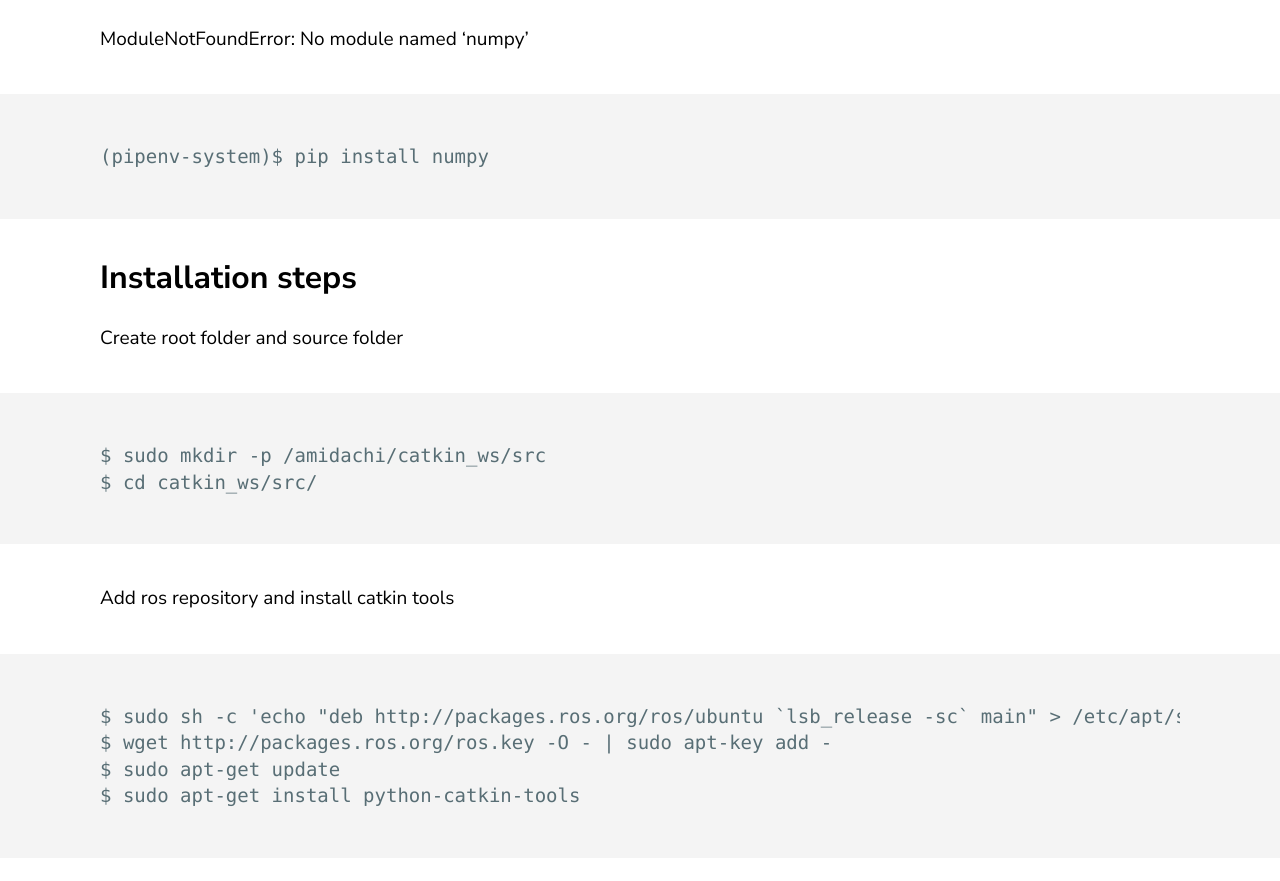
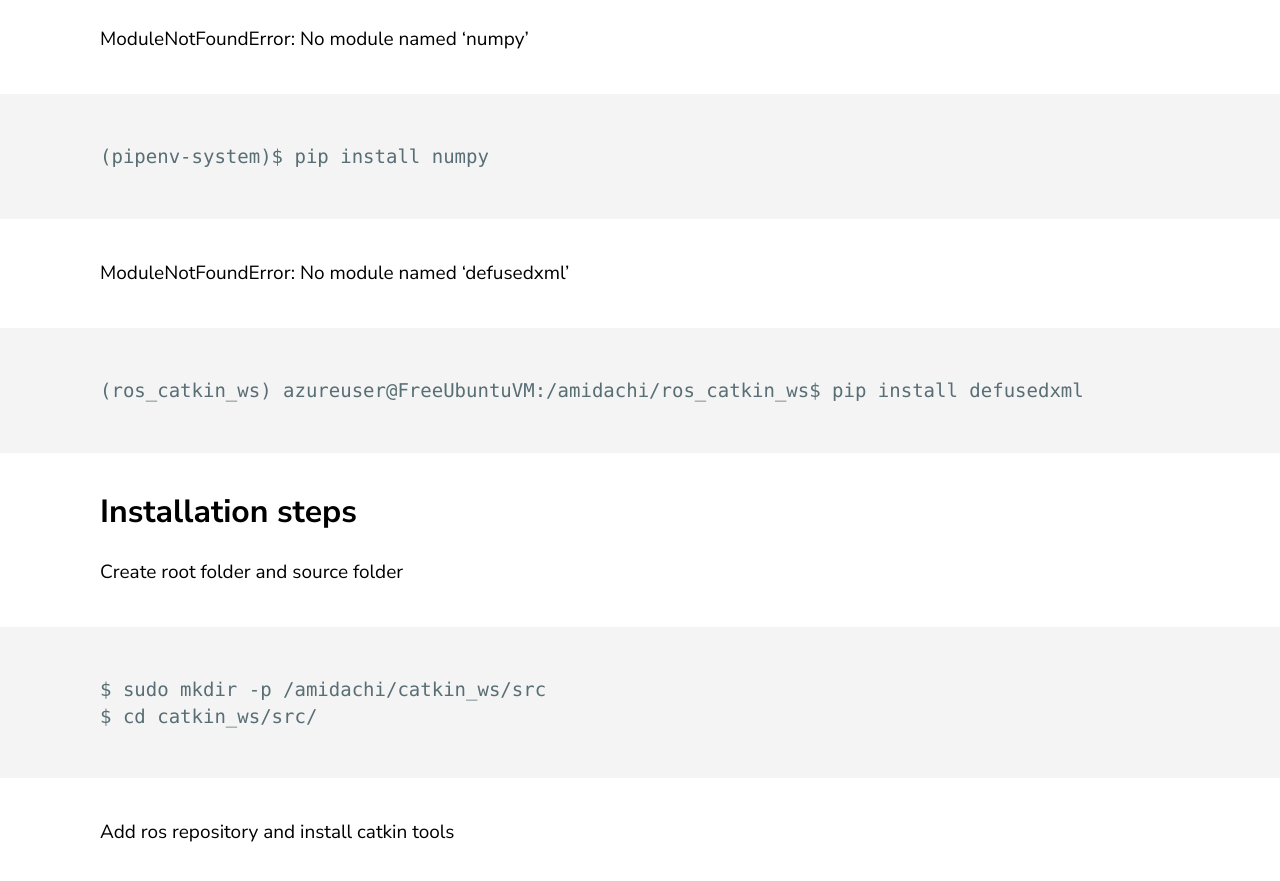
Before and after one commit to jluis9796/jluis9796.github.io, a Jekyll site: the page built from _posts/2020-05-31-manuals.markdown, in a window 1280 px wide and 900 px high, scrolled down 23258 px. Shown: the top 881 px of the window. Built offline with Jekyll 4.4.1, drawn with Linux system fonts in a browser that asks for light colours.

Commit message:
Update 2020-05-31-manuals.markdown

````diff
--- a/_posts/2020-05-31-manuals.markdown
+++ b/_posts/2020-05-31-manuals.markdown
@@ -513,6 +513,11 @@ ModuleNotFoundError: No module named 'numpy'
 (pipenv-system)$ pip install numpy
 ```
 
+ModuleNotFoundError: No module named 'defusedxml'
+```
+(ros_catkin_ws) azureuser@FreeUbuntuVM:/amidachi/ros_catkin_ws$ pip install defusedxml
+```
+
 ## Installation steps
 Create root folder and source folder
 ```
````
